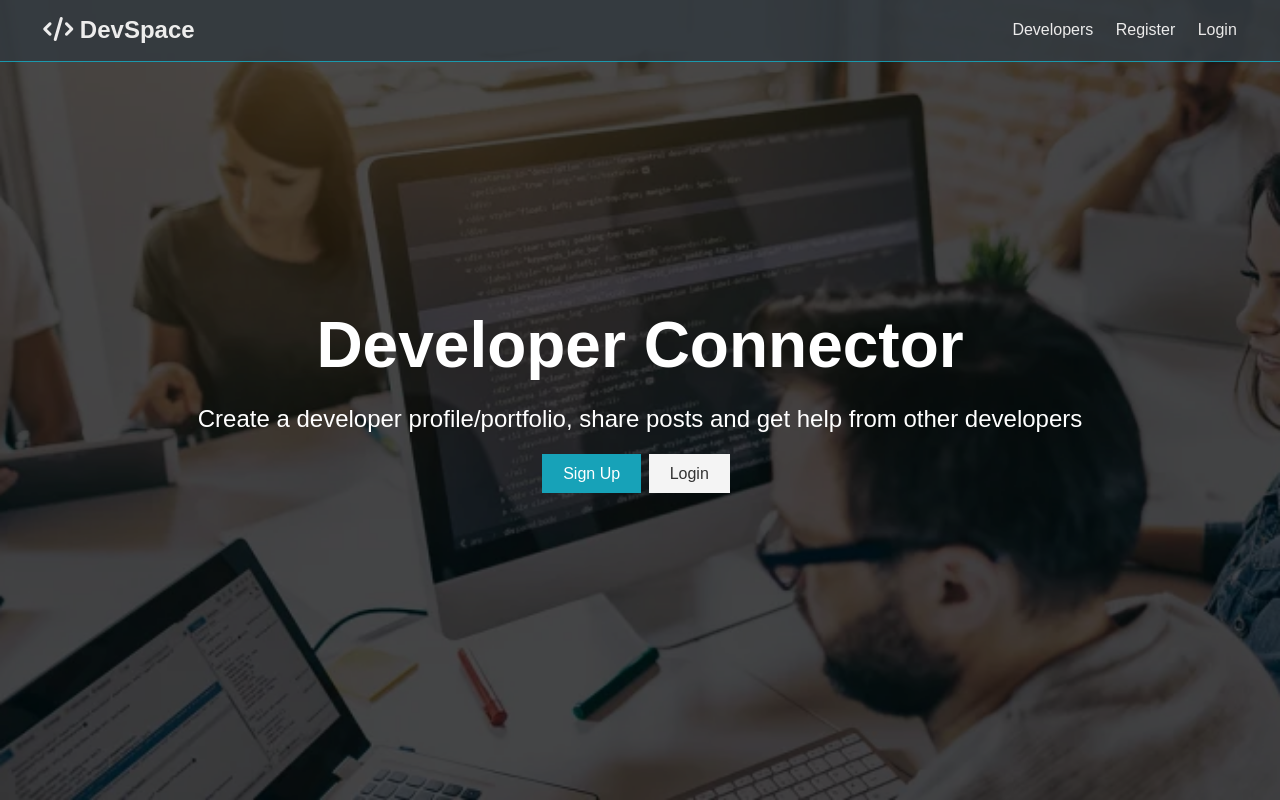
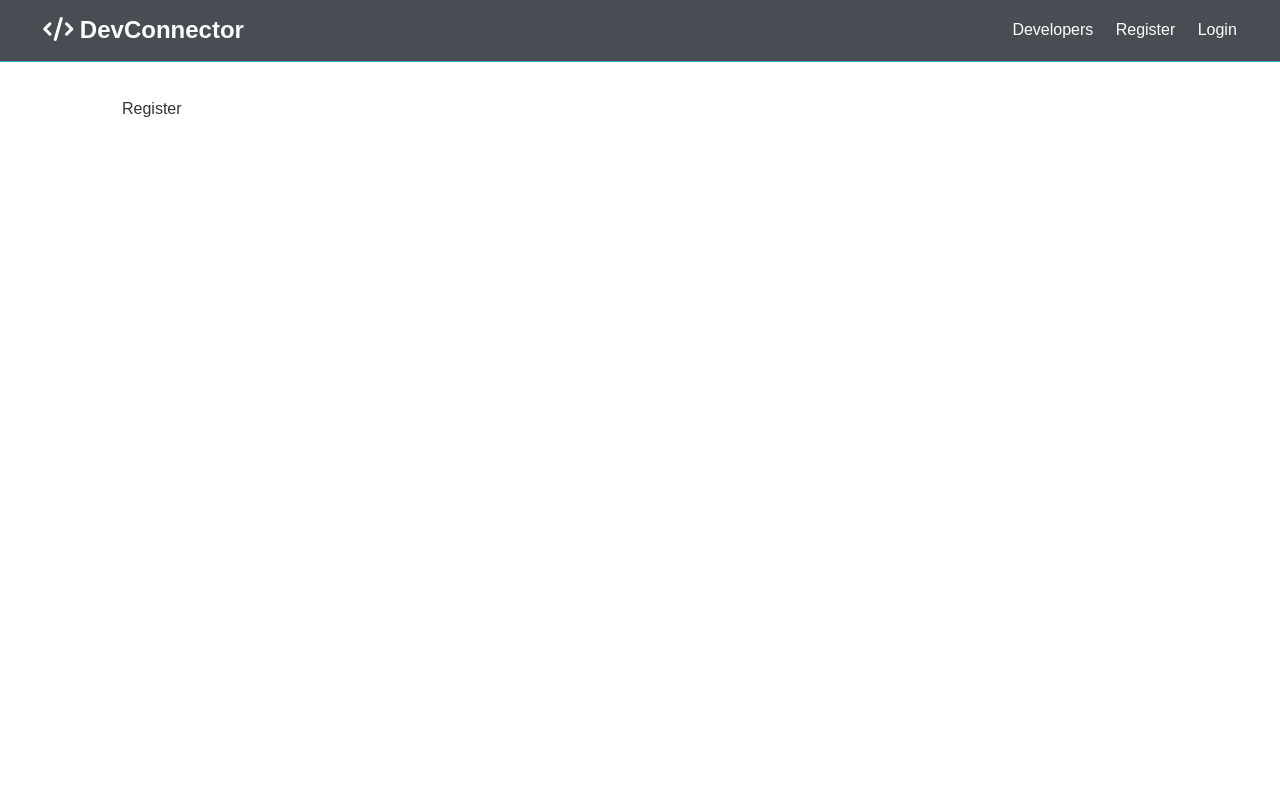
Before and after one commit to EvanSurtel/DevSpace, a React (Create React App) app in the folder client/: page /#/register in a window 1280 px wide. Before the commit this address led to /#/. Built offline with nearby package versions, Linux system fonts and the light colour scheme.

Commit message:
Frontend routes

```diff
--- a/client/package.json
+++ b/client/package.json
@@ -8,6 +8,8 @@
     "@testing-library/user-event": "^13.5.0",
     "react": "^18.2.0",
     "react-dom": "^18.2.0",
+    "react-hook-form": "^7.40.0",
+    "react-router-dom": "^6.4.5",
     "react-scripts": "5.0.1",
     "web-vitals": "^2.1.4"
   },
@@ -35,6 +37,5 @@
       "last 1 safari version"
     ]
   },
-
   "proxy": "http://localhost:5001"
 }
--- a/client/src/App.css
+++ b/client/src/App.css
@@ -575,3 +575,10 @@ button {
     padding: 0.3rem 0.4rem;
   }
 }
+
+.alert-wrapper {
+  position: fixed;
+  top: 4rem;
+  right: 2rem;
+  display: inline-block;
+}
--- a/client/src/App.js
+++ b/client/src/App.js
@@ -1,13 +1,27 @@
 import React, { Fragment } from 'react';
 import Navbar from './components/layout/Navbar';
 import Landing from './components/layout/Landing';
+import Register from './components/auth/Register';
+import Login from './components/auth/Login';
+import { HashRouter as Router, Route, Routes, Switch } from 'react-router-dom';
 import './App.css';
+import { Provider } from 'react-redux';
+import store from './store';
 
-const App = () => (
-	<Fragment>
-		<Navbar />
-		<Landing />
-	</Fragment>
-);
+const App = () => {
+	return (
+		<Router>
+			<Navbar />
+			{/* <Landing /> */}
+
+			<Routes>
+				<Route path='/' element={<Landing />} />
+
+				<Route path='/register' element={<Register />} />
+				<Route path='/login' element={<Login />} />
+			</Routes>
+		</Router>
+	);
+};
 
 export default App;
--- /dev/null
+++ b/client/src/components/auth/Login.js
@@ -0,0 +1,7 @@
+import React from 'react';
+
+const Login = () => {
+	return <section className='container'>Login</section>;
+};
+
+export default Login;
--- /dev/null
+++ b/client/src/components/auth/Register.js
@@ -0,0 +1,7 @@
+import React from 'react';
+
+const Register = () => {
+	return <section className='container'>Register</section>;
+};
+
+export default Register;
--- a/client/src/components/layout/Landing.js
+++ b/client/src/components/layout/Landing.js
@@ -1,22 +1,23 @@
 import React from 'react';
+import { Link, Navigate } from 'react-router-dom';
 
 const Landing = () => {
 	return (
-		<section class='landing'>
-			<div class='dark-overlay'>
-				<div class='landing-inner'>
-					<h1 class='x-large'>Developer Connector</h1>
-					<p class='lead'>
+		<section className='landing'>
+			<div className='dark-overlay'>
+				<div className='landing-inner'>
+					<h1 className='x-large'>Developer Connector</h1>
+					<p className='lead'>
 						Create a developer profile/portfolio, share posts and get help from
 						other developers
 					</p>
-					<div class='buttons'>
-						<a href='register.html' class='btn btn-primary'>
+					<div className='buttons'>
+						<Link to='/register' className='btn btn-primary'>
 							Sign Up
-						</a>
-						<a href='login.html' class='btn btn-light'>
+						</Link>
+						<Link to='/login' className='btn btn-light'>
 							Login
-						</a>
+						</Link>
 					</div>
 				</div>
 			</div>
--- a/client/src/components/layout/Navbar.js
+++ b/client/src/components/layout/Navbar.js
@@ -1,25 +1,28 @@
 import React from 'react';
+import { Link } from 'react-router-dom';
 
 const Navbar = () => {
 	return (
-		<nav class='navbar bg-dark'>
+		<div>
+			<nav className='navbar bg-dark'>
 				<h1>
-				<a href='index.html'>
-					<i class='fas fa-code'></i> DevSpace
-				</a>
+					<Link to='/'>
+						<i className='fas fa-code'></i> DevConnector
+					</Link>
 				</h1>
 				<ul>
 					<li>
-					<a href='profiles.html'>Developers</a>
+						<Link to='/profiles'>Developers</Link>
 					</li>
 					<li>
-					<a href='register.html'>Register</a>
+						<Link to='/register'>Register</Link>
 					</li>
 					<li>
-					<a href='login.html'>Login</a>
+						<Link to='/login'>Login</Link>
 					</li>
 				</ul>
 			</nav>
+		</div>
 	);
 };
 
--- /dev/null
+++ b/client/src/store.js
@@ -0,0 +1,39 @@
+// import { createStore, applyMiddleware } from 'redux';
+// import { composeWithDevTools } from 'redux-devtools-extension';
+// import thunk from 'redux-thunk';
+// //import rootReducer from './reducers';
+// //import setAuthToken from './utils/setAuthToken';
+
+// const initialState = {};
+
+// const middleware = [thunk];
+
+// const store = createStore(
+// 	rootReducer,
+// 	initialState,
+// 	composeWithDevTools(applyMiddleware(...middleware))
+// );
+
+// /*
+//   NOTE: set up a store subscription listener
+//   to store the users token in localStorage
+//  */
+
+// /*
+//   initialize current state from redux store for subscription comparison
+//   preventing undefined error
+//  */
+// let currentState = store.getState();
+
+// store.subscribe(() => {
+// 	// keep track of the previous and current state to compare changes
+// 	let previousState = currentState;
+// 	currentState = store.getState();
+// 	// if the token changes set the value in localStorage and axios headers
+// 	if (previousState.auth.token !== currentState.auth.token) {
+// 		const token = currentState.auth.token;
+// 		setAuthToken(token);
+// 	}
+// });
+
+// export default store;
--- a/package.json
+++ b/package.json
@@ -22,9 +22,10 @@
     "jsonwebtoken": "^8.5.1",
     "moment": "^2.29.4",
     "mongoose": "^6.7.1",
+    "react-hook-form": "^7.40.0",
     "react-moment": "^1.1.2",
     "react-redux": "^8.0.5",
-    "react-router-dom": "^6.4.4",
+    "react-router-dom": "^6.4.5",
     "redux": "^4.2.0",
     "redux-devtools-extension": "^2.13.9",
     "redux-thunk": "^2.4.2",
```
Also changed, not shown: client/public/manifest.json, 2 other files (tests, documents, lock files or other folders). Lines whose indentation alone changed are shown as unchanged.
